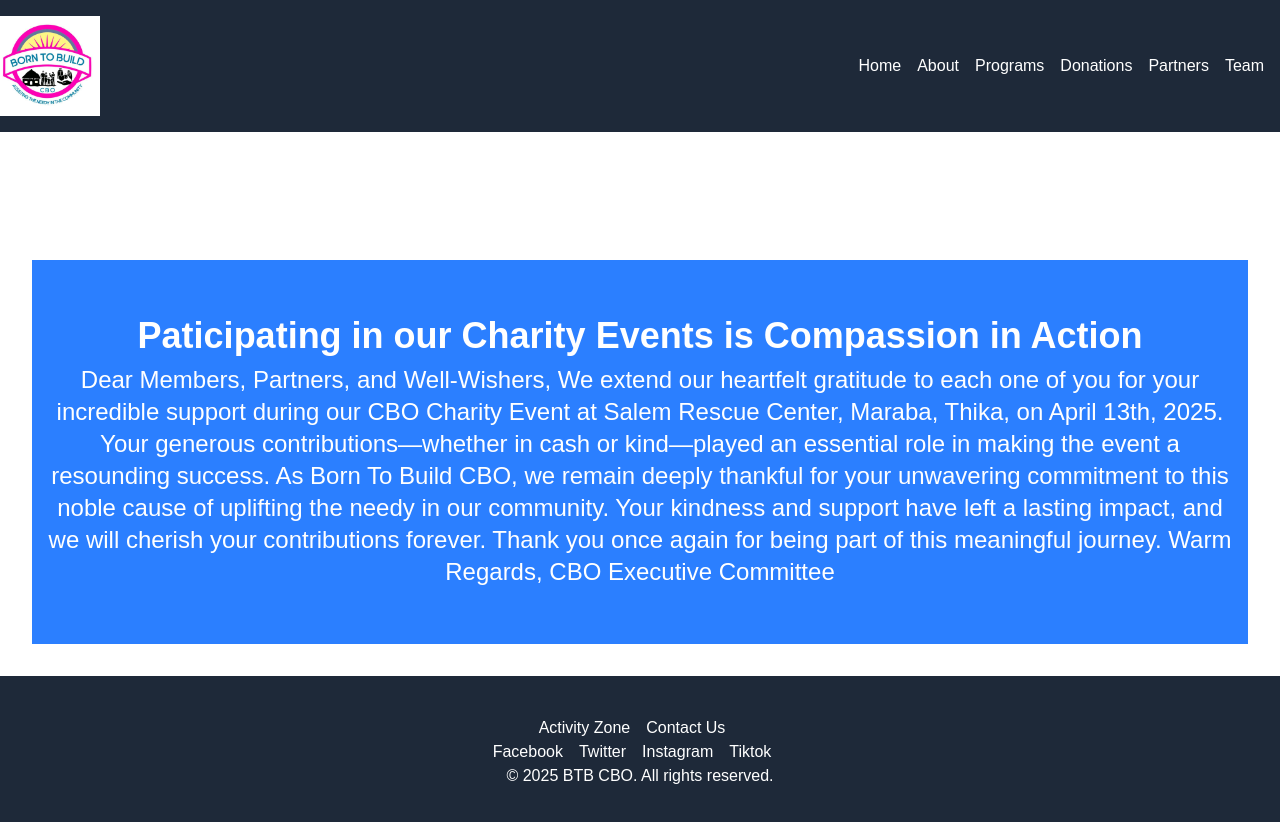
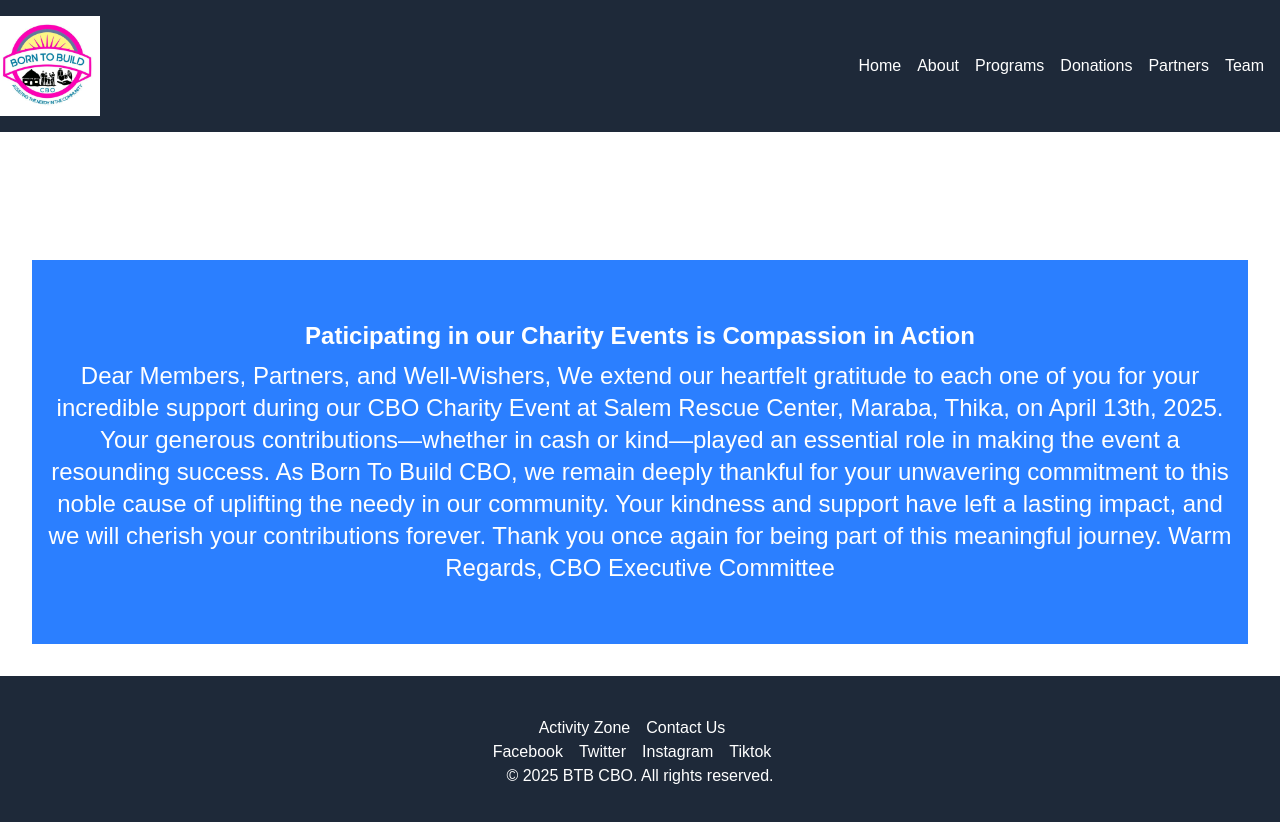
Before and after one commit to JKananda-code/borntobuild, a Next.js app: page / in a window 1280 px wide. Shown: the top 822 px of the page. Built offline with nearby package versions, Linux system fonts and the light colour scheme.

Commit message:
changes PM today 26-04-2025

```diff
--- a/app/page.js
+++ b/app/page.js
@@ -8,7 +8,7 @@
     <div className="relative w-full h-64 md:h-96">
       <div className="flex flex-wrap justify-center">
       <div className="absolute inset-0 bg-blue-500 bg-opacity-50 flex flex-col justify-center items-center text-center text-white px-4">
-        <h1 className="text-2xl md:text-4xl font-bold mb-2">
+        <h1 className="text-xl md:text-2xl font-bold mb-2">
           Paticipating in our Charity Events is Compassion in Action
         </h1>
         <div className="text-lg md:text-2xl">
```
